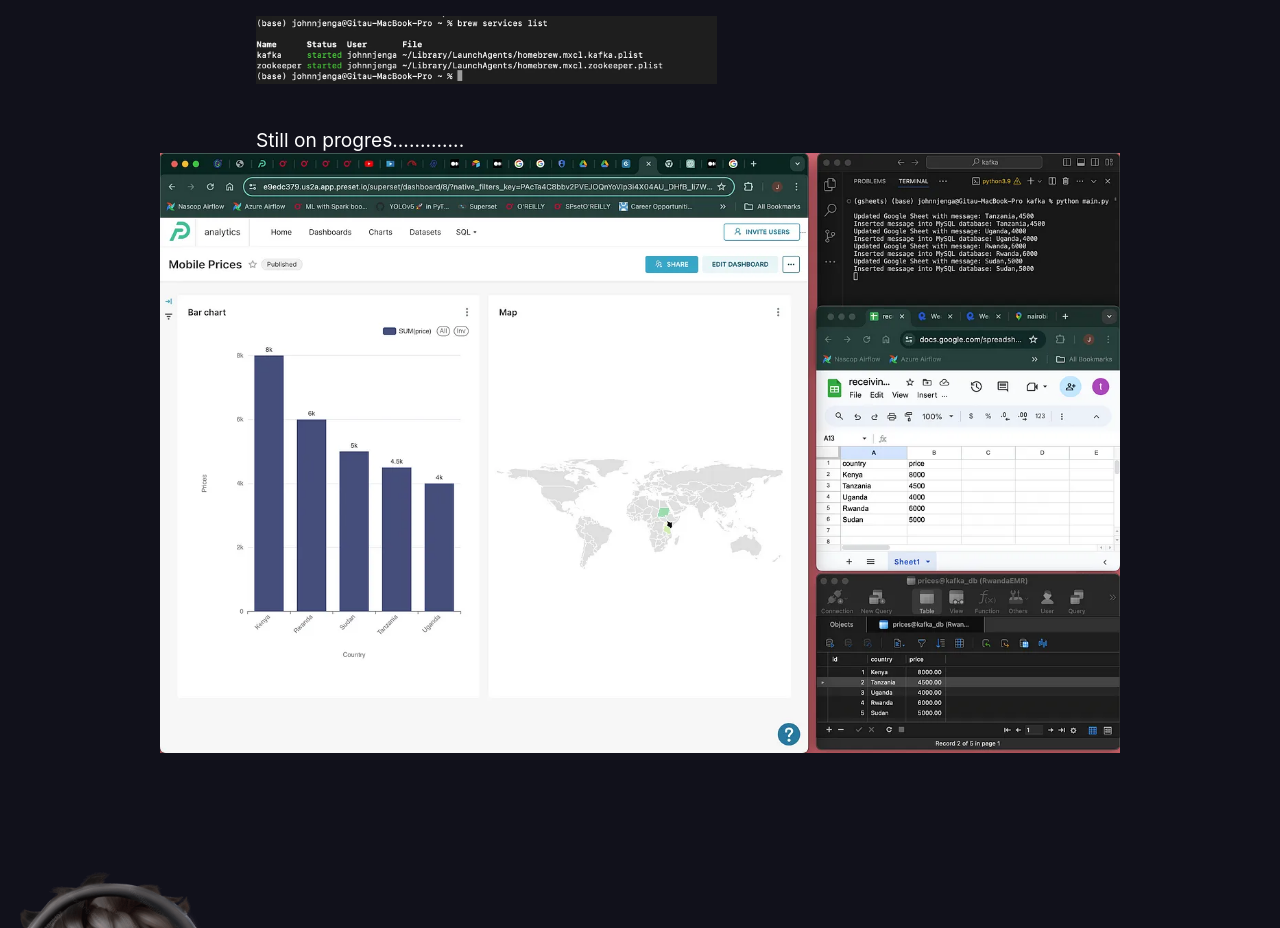
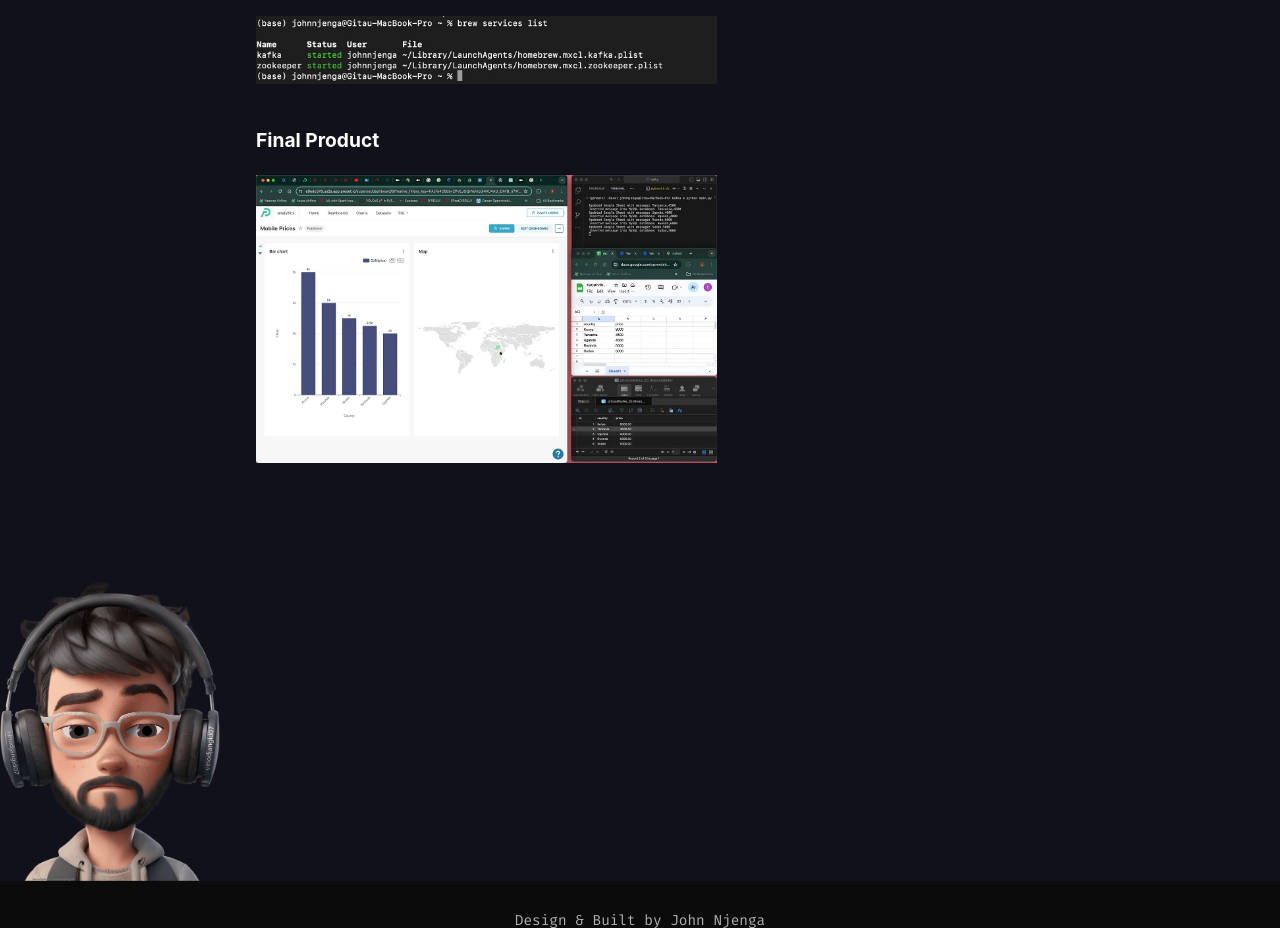
Before and after one commit to johngnjenga/portfolio, a plain HTML site: page kafka_gsheet.html in a window 1280 px wide. Shown: the part 2060-2988 px from the top of the page. Drawn offline with nearby package versions, Linux system fonts and the light colour scheme; a web font is replaced by a local one.

Commit message:
removed final img postiton

```diff
--- a/kafka_gsheet.html
+++ b/kafka_gsheet.html
@@ -261,10 +261,13 @@
               <br />
               <br />
               <br />
-              <p>Still on progres.............</p>
+              <p><b>Final Product</b></p>
+              <br />
+              <br />
+              <img src="src/webp/realproj.png" alt="comickaze website preview image" />
+
           </div>
         </div>
-        <img src="src/webp/realproj.png" style="height: 600px; width: 700;" alt="comickaze website preview image" />
         <br/>
         <br/><br/><br/><br/><br/>
         <br/>
```
